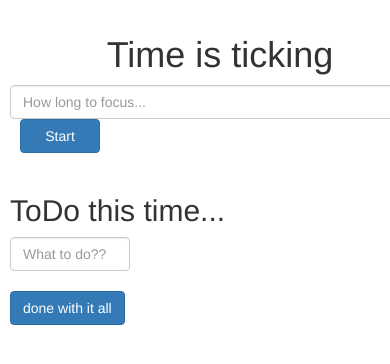
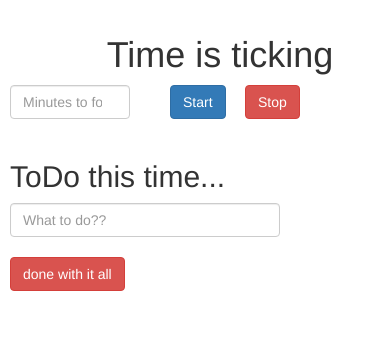
Before and after one commit to KeskiDev/tomatti, an Angular app: page / in a window 390 px wide. Shown: the top 364 px of the page. Built offline with nearby package versions, Linux system fonts and the light colour scheme.

Commit message:
more work on the app

```diff
--- a/src/app/minuteseconds.pipe.ts
+++ b/src/app/minuteseconds.pipe.ts
@@ -1,4 +1,5 @@
 import { Pipe, PipeTransform } from '@angular/core';
+import { Observable } from 'rxjs';
 
 @Pipe({
   name: 'minuteSeconds'
@@ -6,6 +7,8 @@ import { Pipe, PipeTransform } from '@angular/core';
 export class MinuteSecondsPipe implements PipeTransform {
 
     transform(value: number): string {
+
+      console.log(value);
        const minutes: number = Math.floor(value / 60);
        return minutes.toString().padStart(2, '0') + ':' +
            (value - minutes * 60).toString().padStart(2, '0');
--- a/src/app/todo-list/todo-list.component.html
+++ b/src/app/todo-list/todo-list.component.html
@@ -2,7 +2,7 @@
 
 <!-- blank todo option-->
 <div class="row">
-  <div class="col-xs-4">
+  <div class="col-xs-8">
     <form [formGroup] = "TODOForm">
       <input class="form-control"
         type="text" id="inputTODO"
@@ -17,18 +17,18 @@
 <!-- list of inputed todo-->
 <div class="row" *ngFor="let todo of todoList">
   <br/>
-  <div class="col-md-1">
+  <div class="col-md-1 col-xs-2">
     <button id="done_{{todo}}" class="btn btn-primary" (click)="markDone(todo)">Done!</button>
   </div>
-  <div class="col-md-6">
+  <div class="col-md-6 col-xs-8">
     <span style="font-size: medium; font-weight:bold">{{todo}}</span>
   </div>
 </div>
 
 <br />
 <div class="row">
-  <div class="col-xs-1 col-md-offset-1">
-    <button class="btn btn-primary" id="clearToDoButton" (click)="clearToDos()" >
+  <div class="col-xs-1 col-md-offset-1 col-xs-2">
+    <button class="btn btn-danger" id="clearToDoButton" (click)="clearToDos()" >
       done with it all
     </button>
   </div>
--- a/src/app/todo-list/todo-list.component.ts
+++ b/src/app/todo-list/todo-list.component.ts
@@ -28,8 +28,6 @@ export class TodoListComponent implements OnInit {
   addToDo(): void{
     this.todoList.push(this.TODOForm.value.inputTODO);
     this.TODOForm.setValue({inputTODO:null});
-
-    console.log(this.todoList);
   }
 
   markDone(todoName): void{
--- a/src/app/user-input/user-input.component.html
+++ b/src/app/user-input/user-input.component.html
@@ -1,26 +1,28 @@
 <div class="row">
-
-  <div class="col-md-4">
+  <div class="col-md-4 col-xs-12">
     <div class="row">
-      <div class="col-md-6">
+      <div class="col-md-6 col-xs-4">
         <form [formGroup] = "timerForm" (ngSubmit)="startTimer()">
           <input class="form-control" id="sessionTimer" type="number"
-            placeholder="How long to focus..."
+            placeholder="Minutes to focus..."
             formControlName = "sessionTimer"
+            style="width:100%;"
           />
         </form>
       </div>
-      <div class="col-md-6">
-        <button class="btn btn-primary" type="submit" style="width:80px; margin-left:10px;">Start</button>
+      <div class="col-xs-2">
+        <button class="btn btn-primary" type="submit" style="margin-left:10px;">Start</button>
+      </div>
+      <div class="col-xs-3">
+        <button class="btn btn-danger" style="margin-left:10px;" (click)="stopTimer()">Stop</button>
       </div>
     </div>
-
   </div>
 
   <!-- make it take up a lot of space vertical wise-->
-  <div class="col-md-6 col-md-offset-1">
+  <div class="col-md-6 col-md-offset-1 col-xs-10 col-xs-offset-1">
     <div class="row" *ngIf="timerRunning">
-      <label style="font-size: larger; color: darkblue;">{{minutesToFocus$ | minuteSeconds | async}}</label><span style="margin-left:25px;">seconds</span>
+      <label style="font-size: 50px; color: darkblue;">{{minutesToFocus$ | async}}</label><span style="margin-left: 10px;">seconds</span>
     </div>
   </div>
 </div>
--- a/src/app/user-input/user-input.component.ts
+++ b/src/app/user-input/user-input.component.ts
@@ -1,7 +1,7 @@
 import { Component, OnInit } from '@angular/core';
 import {FormGroup, FormControl} from '@angular/forms';
 import { Timer } from './Timer';
-import { Observable,timer } from 'rxjs';
+import { Observable,timer, onErrorResumeNext } from 'rxjs';
 import {take,map} from 'rxjs/operators';
 
 @Component({
@@ -16,6 +16,7 @@ export class UserInputComponent implements OnInit {
   secondsToFocus$: Observable<number>
   timerRunning = false;
   theTime = 0;
+  interval;
 
   constructor() {}
 
@@ -23,7 +24,6 @@ export class UserInputComponent implements OnInit {
     this.timerForm = new FormGroup({
       sessionTimer: new FormControl()
     });
-
   }
 
   startTimer(){
@@ -39,13 +39,14 @@ export class UserInputComponent implements OnInit {
   }
 
   runTimer(): void{
-
-
-
     this.minutesToFocus$ = timer(0,1000).pipe(
       take(this.theTime),
-      map(() => this.theTime == 0 ? 0 : this.theTime--)
+      map(() => this.theTime < 1 ? 0 : this.theTime--)
     );
   }
 
+  stopTimer():void{
+    this.theTime = 0;
+  }
+
 }
```
